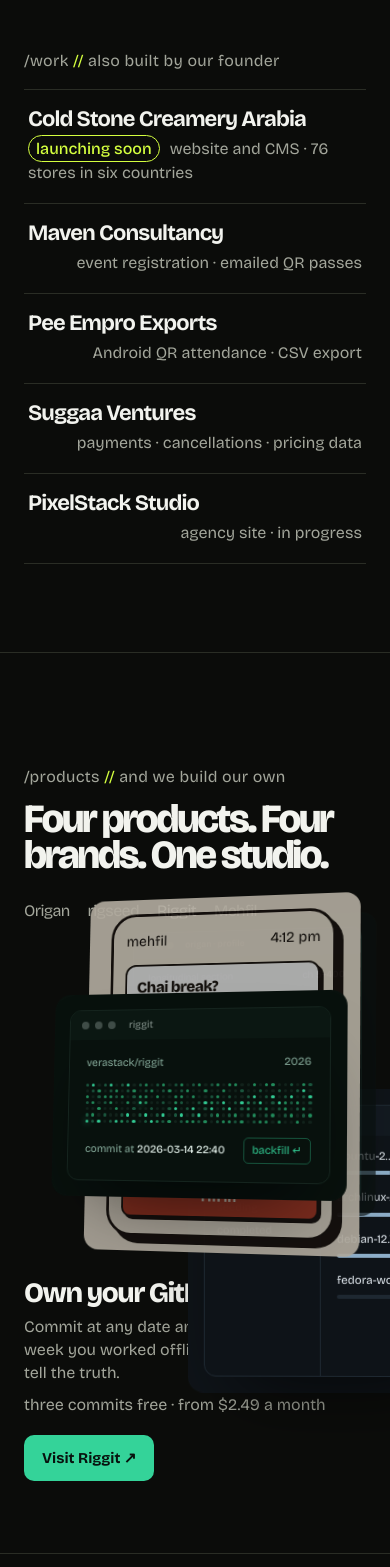
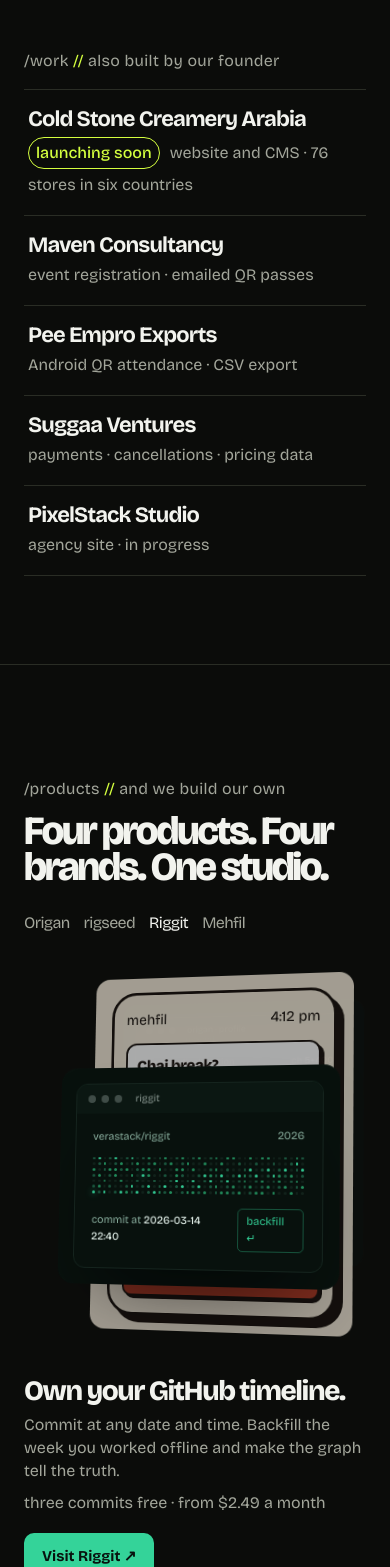
Before and after one commit to verastack-labs/verastack-labs.github.io, a Next.js app: page / in a window 390 px wide. Shown: the part 4000-5567 px from the top of the page. Built offline with nearby package versions, Linux system fonts and the light colour scheme.

Commit message:
fix(products): fit four cards in the phone stack; link products at their subdomains

```diff
--- a/src/data/products.ts
+++ b/src/data/products.ts
@@ -35,7 +35,7 @@ export const products: Product[] = [
     line: 'Software placement preparation for engineering colleges: a consultant on campus, and a platform students use from their first semester to the final drive.',
     meta: 'a multi-year partnership for engineering colleges',
     cta: 'Visit Origan ↗',
-    url: 'https://verastack-labs.github.io/origan/',
+    url: 'https://origan.verastack.dev/',
     status: 'live',
     kind: 'service',
     palette: { bg: '#0D1815', fg: '#EEF3F0', accent: '#5FD9A8', onAccent: '#06251A' },
@@ -49,7 +49,7 @@ export const products: Product[] = [
     line: 'rigseed puts a modern interface on qBittorrent, and brings its own daemon.',
     meta: 'v0.1.3 · Windows, macOS and Linux',
     cta: 'Visit rigseed ↗',
-    url: 'https://verastack-labs.github.io/rigseed/',
+    url: 'https://rigseed.verastack.dev/',
     status: 'live',
     kind: 'app',
     palette: { bg: '#0E1318', fg: '#E6EDF3', accent: '#8FB0CB', onAccent: '#0E1318' },
@@ -63,7 +63,7 @@ export const products: Product[] = [
     line: 'Commit at any date and time. Backfill the week you worked offline and make the graph tell the truth.',
     meta: 'three commits free · from $2.49 a month',
     cta: 'Visit Riggit ↗',
-    url: 'https://verastack-labs.github.io/riggit/',
+    url: 'https://riggit.verastack.dev/',
     status: 'live',
     kind: 'app',
     palette: { bg: '#08120E', fg: '#E7F5EE', accent: '#34D399', onAccent: '#08120E' },
@@ -77,7 +77,7 @@ export const products: Product[] = [
     line: 'Mehfil turns the most ignored question in your group chat into a plan: one time, two answers, and a live list of who is actually coming.',
     meta: 'progressive web app · in development',
     cta: 'Join the waitlist ↗',
-    url: 'https://verastack-labs.github.io/mehfil/',
+    url: 'https://mehfil.verastack.dev/',
     status: 'coming-soon',
     kind: 'app',
     palette: { bg: '#F4EBDA', fg: '#1A1410', accent: '#B93E29', onAccent: '#F4EBDA' },
--- a/src/scenes/products/mockups.module.css
+++ b/src/scenes/products/mockups.module.css
@@ -29,6 +29,7 @@
 .benchmark text { fill: #EEF3F0; font: 500 9px var(--font-mono); text-anchor: middle; }
 .orTicks { display: grid; grid-template-columns: repeat(8, 1fr); margin-bottom: 14px; padding-top: 6px; border-top: 1px solid #22423A; font-size: 10px; color: #8FA89E; text-align: center; }
 .orTicks span[data-now] { color: #5FD9A8; }
+@media (max-width: 599px) { .orPlot { height: 104px; margin: 8px 0 4px; } .orTicks { font-size: 9px; } }
 .orChip { padding: 4px 8px; border: 1px solid rgba(95, 217, 168, 0.35); border-radius: 3px; color: #5FD9A8; }
 
 /* rigseed */
--- a/src/scenes/products/products.module.css
+++ b/src/scenes/products/products.module.css
@@ -64,24 +64,29 @@ a.cta:hover { transform: translateY(-2px); }
 /* ---------- Card swap (lite) ---------- */
 .swap { padding: 112px 24px 72px; border-bottom: 1px solid var(--line); overflow: hidden; }
 @media (min-width: 768px) { .swap { padding: 140px 40px 96px; } }
-.tabs { display: flex; flex-wrap: wrap; gap: 6px 18px; margin: 26px 0 8px; }
+/* Sized so all four names fit on one line at phone width. */
+.tabs { display: flex; flex-wrap: wrap; gap: 6px clamp(12px, 3.6vw, 18px); margin: 26px 0 8px; }
 .tabs button {
   padding: 0;
   border: 0;
   background: none;
   color: var(--muted);
-  font: 700 24px var(--font-display);
+  font: 700 clamp(19px, 5.4vw, 24px) var(--font-display);
   letter-spacing: -0.04em;
   cursor: pointer;
   transition: color 0.4s;
 }
 .tabs button[aria-selected='true'] { color: var(--text); }
-.stack { position: relative; height: 330px; perspective: 1100px; cursor: pointer; }
+/* Tall enough for the tallest mockup plus the back cards' lift, so nothing reaches the copy. */
+.stack { position: relative; height: 380px; margin-top: 12px; perspective: 1100px; cursor: pointer; }
+/* Narrow phones: the window mockups wrap onto more lines and grow taller. */
+@media (max-width: 400px) { .stack { height: 412px; } }
 .swapCard {
   position: absolute;
   left: 50%;
-  top: 50%;
-  width: min(420px, 88%);
+  /* Centred a little low: the cards behind rise up and to the right. */
+  top: calc(50% + 24px);
+  width: min(420px, 84%);
   padding: 16px;
   border-radius: 16px;
   transform-style: preserve-3d;
@@ -90,7 +95,9 @@ a.cta:hover { transform: translateY(-2px); }
 .swapCard[data-depth='0'] { transform: translate(-50%, -50%) rotateY(-12deg) rotateX(4deg); }
 .swapCard[data-depth='1'] { transform: translate(-50%, -50%) translate3d(26px, -24px, -90px) rotateY(-12deg) rotateX(4deg); filter: brightness(0.75); }
 .swapCard[data-depth='2'] { transform: translate(-50%, -50%) translate3d(52px, -48px, -180px) rotateY(-12deg) rotateX(4deg); filter: brightness(0.55); opacity: 0.6; }
-.swapCopy { margin-top: 18px; min-height: 180px; }
+/* Any card further back waits out of sight behind the third, ready to come round. */
+.swapCard:not([data-depth='0'], [data-depth='1'], [data-depth='2']) { transform: translate(-50%, -50%) translate3d(52px, -48px, -260px) rotateY(-12deg) rotateX(4deg); opacity: 0; pointer-events: none; }
+.swapCopy { position: relative; margin-top: 18px; min-height: 200px; }
 .swapPitch { margin: 0 0 8px; font-weight: 800; font-size: 28px; line-height: 1; letter-spacing: -0.05em; }
 .swapLine { margin: 0 0 8px; max-width: 36ch; font-size: 16px; line-height: 1.45; color: var(--muted); }
 .swapMeta { margin: 0; font: 400 11.5px var(--font-mono); color: var(--muted); }
--- a/src/scenes/work/work.module.css
+++ b/src/scenes/work/work.module.css
@@ -120,8 +120,10 @@ html[data-motion='static'] .artGlow { animation: none; }
   overflow: hidden;
 }
 .rowName { font-weight: 700; font-size: clamp(22px, 3vw, 36px); letter-spacing: -0.04em; line-height: 1.05; }
-.rowMeta { margin-left: auto; font: 400 11.5px var(--font-mono); color: var(--muted); }
-.soon { margin-right: 10px; padding: 3px 7px; border: 1px solid var(--signal); border-radius: 999px; color: var(--signal); font-weight: 500; }
+.rowMeta { margin-left: auto; font: 400 11.5px/1.7 var(--font-mono); color: var(--muted); }
+/* On phones the line sits under the name, left-aligned, instead of hanging off the right edge. */
+@media (max-width: 599px) { .rowMeta { flex-basis: 100%; margin-left: 0; } }
+.soon { display: inline-block; margin: 0 10px 4px 0; padding: 3px 7px; border: 1px solid var(--signal); border-radius: 999px; color: var(--signal); font-weight: 500; }
 .band {
   position: absolute;
   inset: 0;
```
Also changed, not shown: 2 other files (tests, documents, lock files or other folders).
